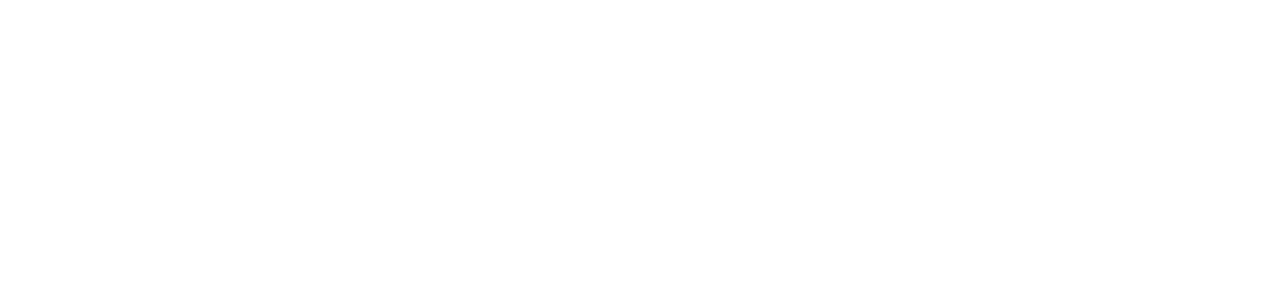
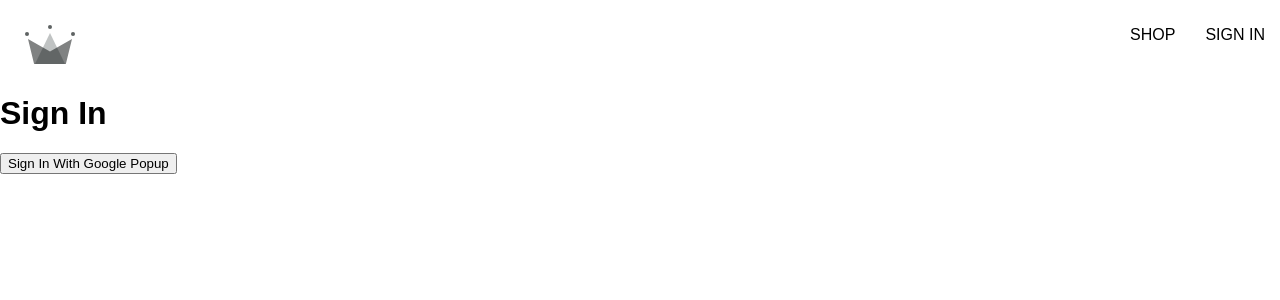
Before and after one commit to jakareya76/react-store, a React (Create React App) app: page /sign-in in a window 1280 px wide. Before the commit this address had no page. Shown: the top 300 px of the page. Built offline with nearby package versions, Linux system fonts and the light colour scheme; a web font is replaced by a local one.

Commit message:
setup firebase

```diff
--- a/package.json
+++ b/package.json
@@ -6,6 +6,7 @@
     "@testing-library/jest-dom": "^5.16.5",
     "@testing-library/react": "^13.4.0",
     "@testing-library/user-event": "^13.5.0",
+    "firebase": "^9.17.1",
     "react": "^18.2.0",
     "react-dom": "^18.2.0",
     "react-router-dom": "^6.8.1",
--- a/src/App.js
+++ b/src/App.js
@@ -1,5 +1,7 @@
 import { Routes, Route } from "react-router-dom";
 import Home from "./routes/Home/Home";
+import SignIn from "./routes/Sign-In/SignIn";
+import Shop from "./routes/Shop/Shop";
 import Navigation from "./routes/navigation/Navigation";
 
 const App = () => {
@@ -7,6 +9,8 @@
     <Routes>
       <Route path="/" element={<Navigation />}>
         <Route index element={<Home />} />
+        <Route path="shop" element={<Shop />} />
+        <Route path="sign-in" element={<SignIn />} />
       </Route>
     </Routes>
   );
--- /dev/null
+++ b/src/routes/Shop/Shop.jsx
@@ -0,0 +1,9 @@
+const Shop = () => {
+  return (
+    <div>
+      <h1>Shop Page</h1>
+    </div>
+  );
+};
+
+export default Shop;
--- /dev/null
+++ b/src/routes/Sign-In/SignIn.jsx
@@ -0,0 +1,16 @@
+import { signInWithGooglePopup } from "../../utils/firebase/firebase.utils";
+
+const SignIn = () => {
+  const logGoogleUser = async () => {
+    const response = await signInWithGooglePopup();
+  };
+
+  return (
+    <div>
+      <h1>Sign In</h1>
+      <button onClick={logGoogleUser}>Sign In With Google Popup</button>
+    </div>
+  );
+};
+
+export default SignIn;
--- a/src/routes/navigation/Navigation.jsx
+++ b/src/routes/navigation/Navigation.jsx
@@ -13,6 +13,9 @@
           <Link to="/shop" className="nav-link">
             SHOP
           </Link>
+          <Link to="/sign-in" className="nav-link">
+            SIGN IN
+          </Link>
         </div>
       </div>
       <Outlet />
--- /dev/null
+++ b/src/utils/firebase/firebase.utils.js
@@ -0,0 +1,28 @@
+import { initializeApp } from "firebase/app";
+import {
+  getAuth,
+  signInWithRedirect,
+  signInWithPopup,
+  GoogleAuthProvider,
+} from "firebase/auth";
+
+const firebaseConfig = {
+  apiKey: "AIzaSyDg_8fkeZkjM5P9Z4wmCqL3Jmr1K5Z0LmI",
+  authDomain: "react-store-a75dc.firebaseapp.com",
+  projectId: "react-store-a75dc",
+  storageBucket: "react-store-a75dc.appspot.com",
+  messagingSenderId: "906012745960",
+  appId: "1:906012745960:web:eeb8e651cd11eaa20fe95d",
+  measurementId: "G-Q9WTDETCY7",
+};
+
+const firebaseApp = initializeApp(firebaseConfig);
+
+const provider = new GoogleAuthProvider();
+
+provider.setCustomParameters({
+  prompt: "select_account",
+});
+
+export const auth = getAuth();
+export const signInWithGooglePopup = () => signInWithPopup(auth, provider);
```
Also changed, not shown: 1 other file (tests, documents, lock files or other folders).
